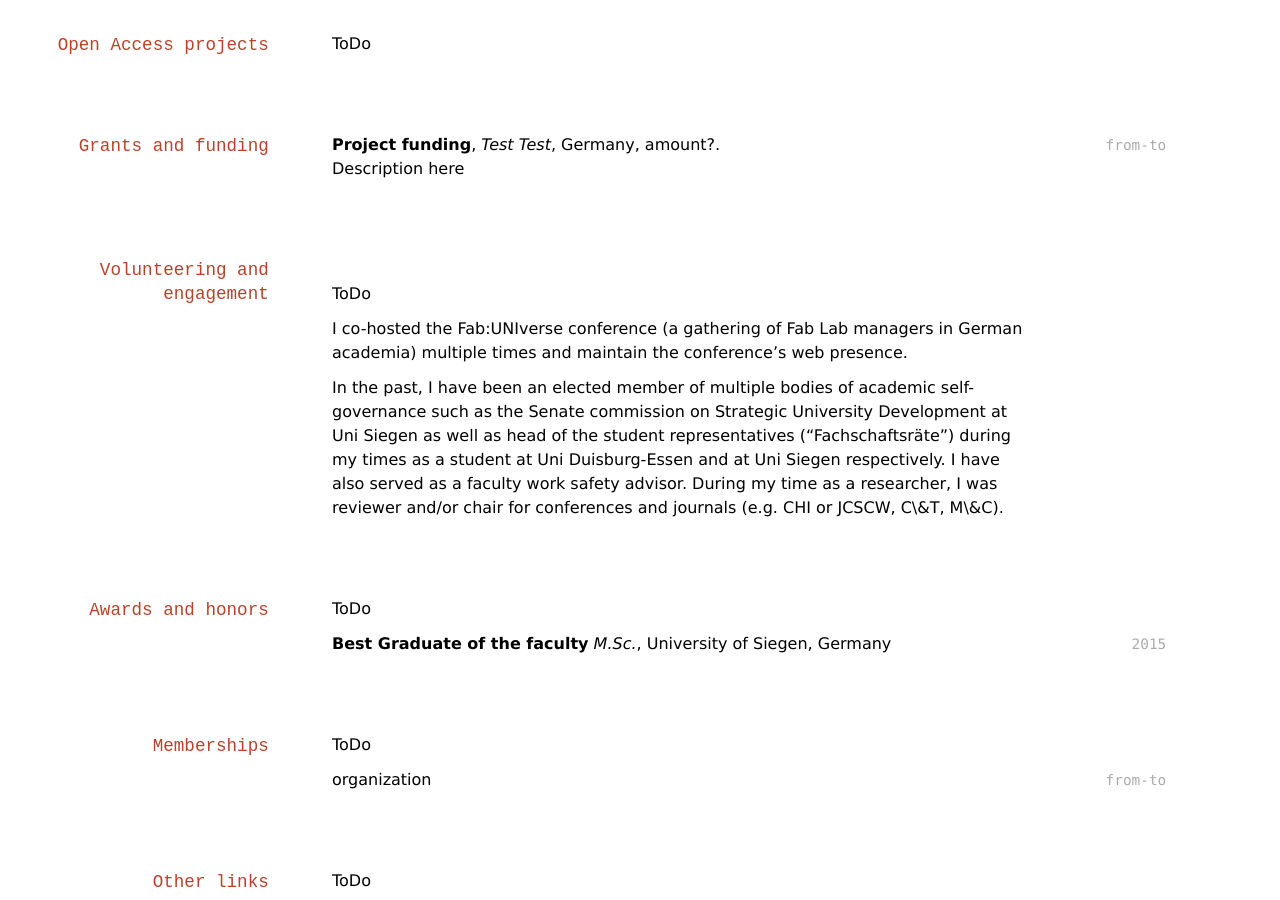
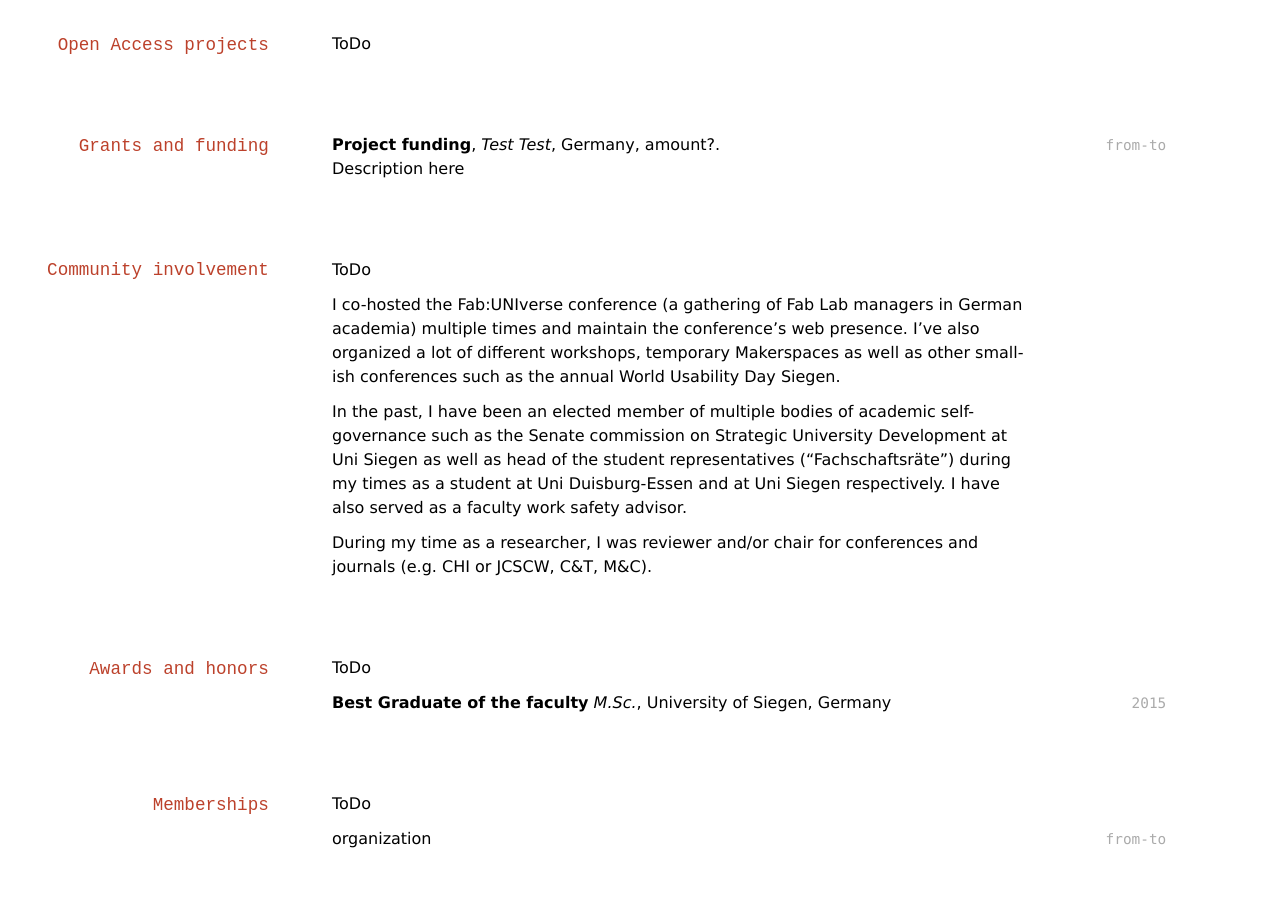
Before and after one commit to oliverstickel/oliverstickel.github.io, a Jekyll site: the page built from index.md, in a window 1280 px wide and 900 px high, scrolled down 964 px. Built offline with Jekyll 4.4.1, drawn with Linux system fonts in a browser that asks for light colours; nearby versions of some CDN libraries; a style sheet for code colours, icons or effects is not loaded.

Commit message:
Update index.md

```diff
--- a/index.md
+++ b/index.md
@@ -54,13 +54,17 @@ ToDo
 **Project funding**, *Test Test*, Germany, amount?. <br/>
 Description here
 
-## Volunteering and engagement
+## Community involvement
 
 ToDo
 
-I co-hosted the Fab:UNIverse conference (a gathering of Fab Lab managers in German academia) multiple times and maintain the conference's web presence.
+I co-hosted the Fab:UNIverse conference (a gathering of Fab Lab managers in German academia) multiple times and maintain the conference's web presence. I've also organized a lot of different workshops, temporary Makerspaces as well as other small-ish conferences such as the annual World Usability Day Siegen.
 
-In the past, I have been an elected member of multiple bodies of academic self-governance such as the Senate commission on Strategic University Development at Uni Siegen as well as head of the student representatives ("Fachschaftsräte") during my times as a student at Uni Duisburg-Essen and at Uni Siegen respectively. I have also served as a faculty work safety advisor. During my time as a researcher, I was reviewer and/or chair for conferences and journals (e.g. CHI or JCSCW, C\&T, M\&C).
+In the past, I have been an elected member of multiple bodies of academic self-governance such as the Senate commission on Strategic University Development at Uni Siegen as well as head of the student representatives ("Fachschaftsräte") during my times as a student at Uni Duisburg-Essen and at Uni Siegen respectively. I have also served as a faculty work safety advisor.
+
+During my time as a researcher, I was reviewer and/or chair for conferences and journals (e.g. CHI or JCSCW, C&T, M&C).
+
+
 
 
 ## Awards and honors
```
